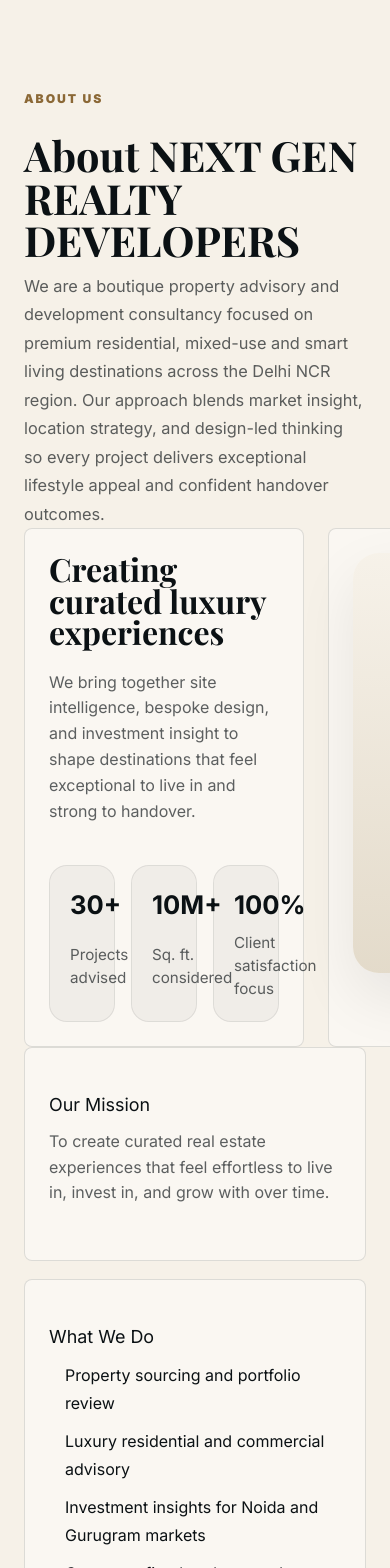
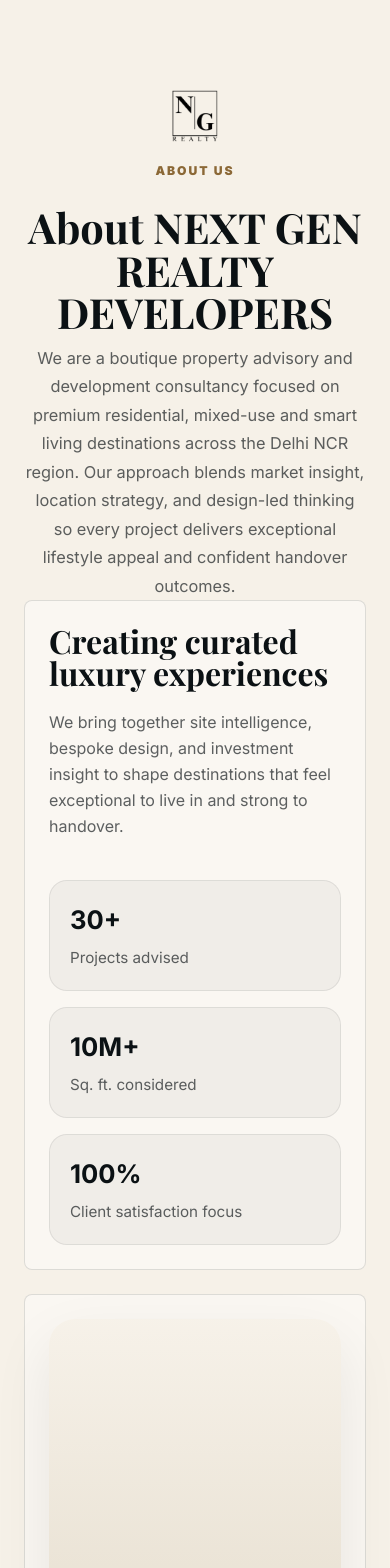
Before and after one commit to Yashvijaysain/NG-REALTY, a Next.js app: page /about in a window 390 px wide. Shown: the top 1568 px of the page. Built offline with nearby package versions, Linux system fonts and the light colour scheme; a web font is replaced by a local one.

Commit message:
Add top logo and responsive alignment for About page

```diff
--- a/app/about/page.tsx
+++ b/app/about/page.tsx
@@ -23,7 +23,11 @@
 export default function AboutPage() {
   return (
     <main className="section about-page" style={{ padding: "90px 24px 80px" }}>
-      <div className="section-heading">
+      <div className="about-logo-wrap">
+        <img src="/NGLOGO.png" alt="NG Logo" className="about-logo" />
+      </div>
+
+      <div className="section-heading about-heading-center">
         <p className="eyebrow dark">About Us</p>
         <h1>About NEXT GEN REALTY DEVELOPERS</h1>
         <p className="section-intro">
--- a/app/globals.css
+++ b/app/globals.css
@@ -546,13 +546,20 @@
 .about-page .section-heading,
 .blog-page .section-heading,
 .about-page .about-grid,
-.blog-page .blog-layout {
+.blog-page .blog-layout,
+.about-page .about-hero-grid,
+.about-page .about-feature-grid,
+.about-page .about-value-grid,
+.about-logo-wrap {
   max-width: 1160px;
   margin: 0 auto;
 }
 
 .about-grid,
-.blog-layout {
+.blog-layout,
+.about-hero-grid,
+.about-feature-grid,
+.about-value-grid {
   display: grid;
   gap: 24px;
 }
@@ -587,6 +594,26 @@
   margin: 0;
   color: var(--muted);
   line-height: 1.8;
+}
+
+.about-logo-wrap {
+  display: flex;
+  justify-content: center;
+  margin-bottom: 20px;
+  padding: 0 16px;
+}
+
+.about-logo {
+  display: block;
+  height: 72px;
+  width: auto;
+  object-fit: contain;
+}
+
+.about-heading-center {
+  display: grid;
+  place-items: center;
+  text-align: center;
 }
 
 .about-image-placeholder {
@@ -876,17 +903,44 @@
   .about-grid,
   .blog-layout,
   .blog-hero,
-  .blog-teaser-grid {
+  .blog-teaser-grid,
+  .about-hero-grid,
+  .about-feature-grid,
+  .about-value-grid {
     grid-template-columns: 1fr;
   }
 
   .blog-hero-copy,
-  .blog-hero-image {
+  .blog-hero-image,
+  .about-hero-image {
     min-height: auto;
   }
 
-  .blog-hero-copy {
+  .blog-hero-copy,
+  .about-hero-copy {
     padding: 28px;
+  }
+}
+
+@media (max-width: 426px) {
+  .about-logo {
+    height: 52px;
+  }
+
+  .about-hero-copy {
+    padding: 24px;
+  }
+
+  .about-stats {
+    grid-template-columns: 1fr;
+  }
+
+  .about-heading-center {
+    gap: 12px;
+  }
+
+  .section {
+    padding: 50px 16px 40px;
   }
 }
 
```
